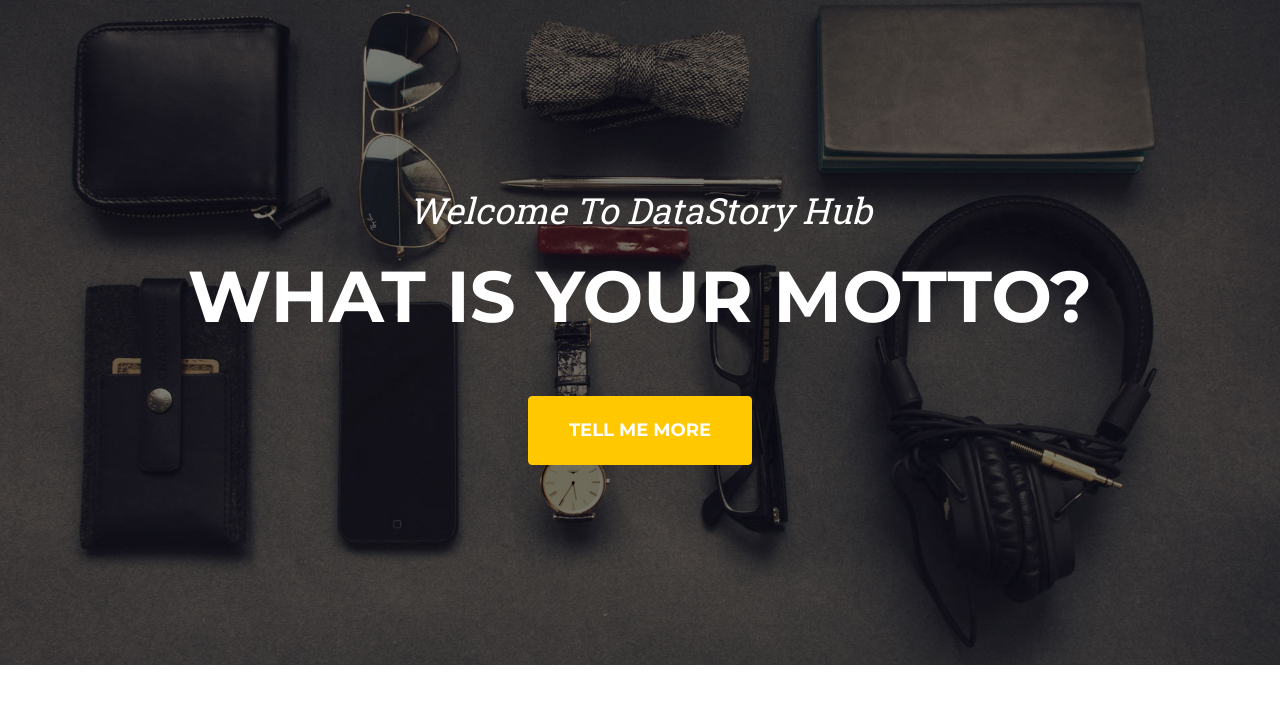
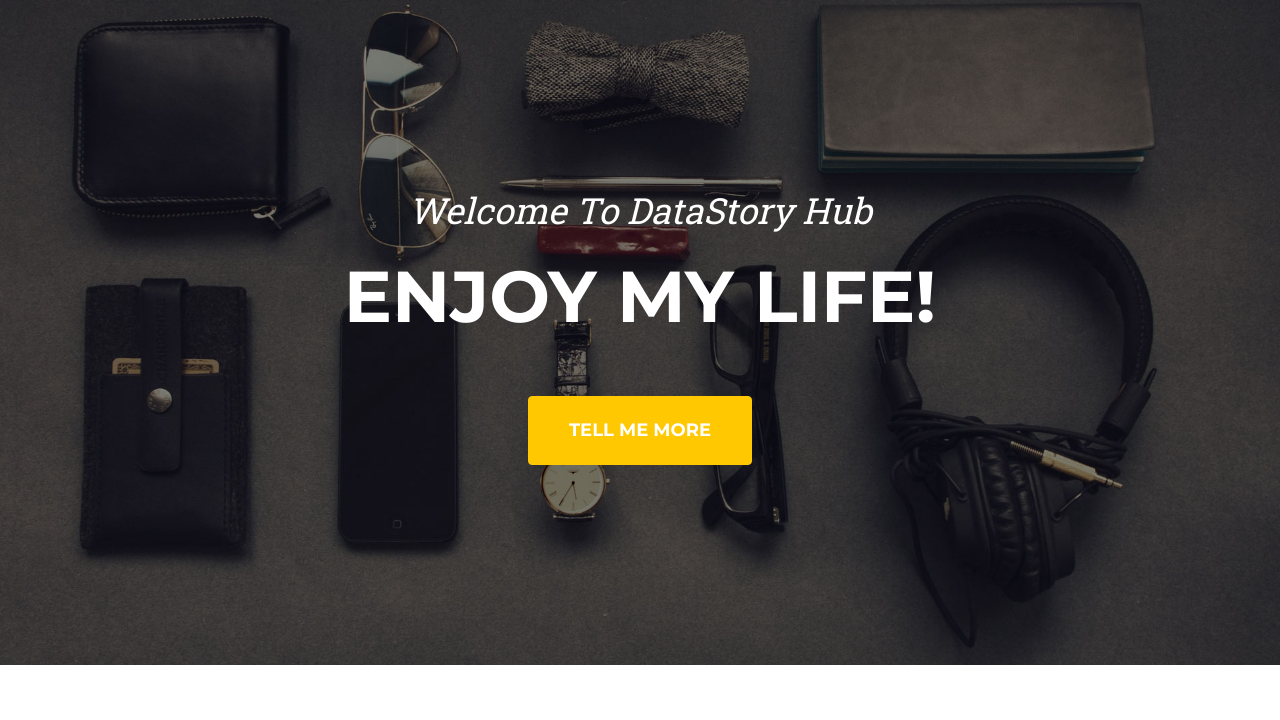
Before and after one commit to HEEJAERO/whatisyourmotto, a plain HTML site: page index.html in a window 1280 px wide. Shown: the part 80-800 px from the top of the page. Drawn offline with nearby package versions, Linux system fonts and the light colour scheme.

Commit message:
Update index.html

```diff
--- a/index.html
+++ b/index.html
@@ -40,7 +40,7 @@
         <header class="masthead">
             <div class="container">
                 <div class="masthead-subheading">Welcome To DataStory Hub</div>
-                <div class="masthead-heading text-uppercase">What is your motto?</div>
+                <div class="masthead-heading text-uppercase">enjoy my life!</div>
                 <a class="btn btn-primary btn-xl text-uppercase" href="#services">Tell Me More</a>
             </div>
         </header>
```
